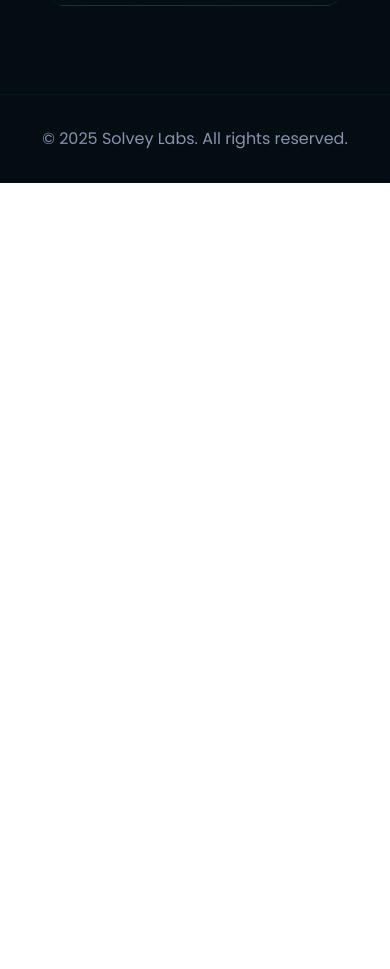
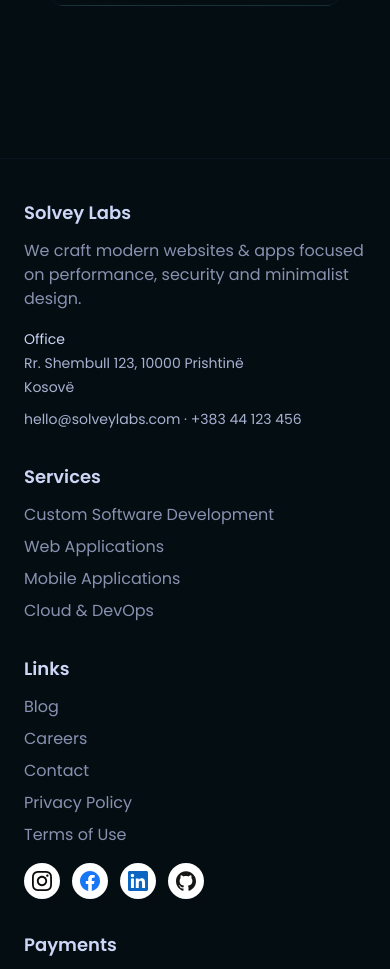
Before and after one commit to sopaclirim/solveylabs-frontend, a React (Vite) app: page / in a window 390 px wide. Shown: the part 4180-5149 px from the top of the page. Before the commit the page ends 4363 px from the top, so only its background shows below. Built offline with nearby package versions, Linux system fonts and the light colour scheme.

Commit message:
added payment and media icons - v1

```diff
--- a/package.json
+++ b/package.json
@@ -10,6 +10,7 @@
     "preview": "vite preview"
   },
   "dependencies": {
+    "@iconify/react": "^6.0.2",
     "axios": "^1.13.2",
     "country-flag-icons": "^1.5.21",
     "i18next": "^25.6.1",
--- a/src/components/Footer.jsx
+++ b/src/components/Footer.jsx
@@ -1,14 +1,129 @@
+// Footer.tsx
 import { useTranslation } from "react-i18next";
+import { Link } from "react-router-dom";
+import { Icon } from "@iconify/react";
 
-export default function Footer(){
-    const { t } = useTranslation('common');
+export default function Footer() {
+    const { t } = useTranslation("common");
+    const year = new Date().getFullYear();
+
+    const socials = [
+        { href: "https://instagram.com/solveylabs", label: "Instagram", icon: "logos:instagram-icon" },
+        { href: "https://facebook.com/solveylabs",  label: "Facebook",  icon: "logos:facebook" },
+        { href: "https://linkedin.com/company/solveylabs", label: "LinkedIn", icon: "logos:linkedin-icon" },
+        { href: "https://github.com/solveylabs",    label: "GitHub",    icon: "logos:github-icon" },
+    ];
+
+    const payments = [
+        { label: "Visa",             icon: "logos:visa" },
+        { label: "Mastercard",       icon: "logos:mastercard" },
+
+        { label: "PayPal",           icon: "logos:paypal" },
+        { label: "Stripe",           icon: "logos:stripe" },
+        { label: "Apple Pay",        icon: "logos:apple-pay" },
+        { label: "Google Pay",       icon: "logos:google-pay" },
+    ];
 
     return (
-        <footer className="border-t border-lightest-navy/20">
-        <div className="container-page py-8 text-center text-slate">
-            <p>
-            &copy; {new Date().getFullYear()} {t('brand')}. {t('footer.rights')}
-            </p>
+        <footer className="mt-16 border-t border-lightest-navy/20 bg-footer-gradient">
+        <div className="container-page py-10">
+            {/* grid 4 kolona në desktop, 1 në mobile */}
+            <div className="grid grid-cols-1 md:grid-cols-4 gap-8 text-lightest-slate">
+            {/* About / Address */}
+            <div>
+                <h3 className="text-lg font-semibold mb-3">{t("brand")}</h3>
+                <p className="text-slate mb-4">{t("footer.tagline")}</p>
+
+                <address className="not-italic text-sm leading-6 text-light-slate">
+                <div className="font-medium text-lightest-slate">{t("footer.office")}</div>
+                <div>Rr. Shembull 123, 10000 Prishtinë</div>
+                <div>Kosovë</div>
+                <div className="mt-2">
+                    <a className="hover:underline" href="mailto:hello@solveylabs.com">hello@solveylabs.com</a>{" · "}
+                    <a className="hover:underline" href="tel:+38344123456">+383 44 123 456</a>
+                </div>
+                </address>
+            </div>
+
+            {/* Services */}
+            <div>
+                <h3 className="text-lg font-semibold mb-3">{t("footer.services")}</h3>
+                <ul className="space-y-2 text-slate">
+                <li><Link to="/#sherbimet" className="hover:text-accent">{t("footer.s_custom")}</Link></li>
+                <li><Link to="/#sherbimet" className="hover:text-accent">{t("footer.s_web")}</Link></li>
+                <li><Link to="/#sherbimet" className="hover:text-accent">{t("footer.s_mobile")}</Link></li>
+                <li><Link to="/#sherbimet" className="hover:text-accent">{t("footer.s_cloud")}</Link></li>
+                </ul>
+            </div>
+
+            {/* Links & Social */}
+            <div>
+                <h3 className="text-lg font-semibold mb-3">{t("footer.links")}</h3>
+                <ul className="space-y-2 text-slate mb-4">
+                <li><Link to="/blog" className="hover:text-accent">{t("nav.blog")}</Link></li>
+                <li><Link to="/careers" className="hover:text-accent">{t("nav.careers")}</Link></li>
+                <li><Link to="/contact" className="hover:text-accent">{t("nav.contact")}</Link></li>
+                <li><a href="/legal/privacy" className="hover:text-accent">{t("footer.privacy")}</a></li>
+                <li><a href="/legal/terms" className="hover:text-accent">{t("footer.terms")}</a></li>
+                </ul>
+
+                <div className="flex items-center gap-3">
+                {socials.map(s => (
+                    <a
+                    key={s.label}
+                    href={s.href}
+                    target="_blank"
+                    rel="noopener noreferrer"
+                    aria-label={s.label}
+                    title={s.label}
+                    className="group inline-flex h-9 w-9 items-center justify-center rounded-full border border-white/15 bg-white hover:bg-white/95 transition"
+                    >
+                    <Icon icon={s.icon} width={20} height={20} />
+                    </a>
+                ))}
+                </div>
+            </div>
+
+            {/* Payments & Location */}
+            <div>
+                <h3 className="text-lg font-semibold mb-3">{t("footer.payments")}</h3>
+                <p className="text-slate text-sm mb-3">{t("footer.weAccept")}</p>
+                <div className="flex flex-wrap items-center gap-3 mb-6">
+                {payments.map(p => (
+                    <span
+                    key={p.label}
+                    title={p.label}
+                    aria-label={p.label}
+                    className="inline-flex h-9 min-w-9 items-center justify-center rounded-md border border-white/10 bg-white px-2"
+                    >
+                    <Icon icon={p.icon} width={24} height={24} />
+                    </span>
+                ))}
+                </div>
+
+                <h3 className="text-lg font-semibold mb-3">{t("footer.findUs")}</h3>
+                <div className="overflow-hidden rounded-xl border border-white/10 bg-white/5">
+                <div className="overflow-hidden rounded-xl border border-white/10 bg-white/5">
+                <div className="aspect-video">
+                    <iframe
+                    title="Solvey Labs Office"
+                    loading="lazy"
+                    referrerPolicy="no-referrer-when-downgrade"
+                    className="h-full w-full"
+                    src="https://www.google.com/maps?q=42.521924,21.119644&z=16&output=embed"
+                    />
+                </div>
+            </div>
+
+                </div>
+            </div>
+            </div>
+
+            {/* Bottom bar */}
+            <div className="mt-8 flex flex-col md:flex-row items-center justify-between gap-3 text-slate text-sm">
+                <p>&copy; {year} {t("brand")}. {t("footer.rights")}</p>
+                <p className="opacity-80">{t("footer.madeIn")}</p>
+            </div>
         </div>
         </footer>
     );
--- a/src/index.css
+++ b/src/index.css
@@ -48,6 +48,7 @@
     radial-gradient(1200px 600px at 20% 0%, #64ffda22 0%, transparent 30%),
     radial-gradient(1000px 600px at 100% 20%, #64ffda15 0%, transparent 35%);
 }
+
 
 .accent-underline { position: relative; }
 .accent-underline::after {
--- a/src/locales/de/common.json
+++ b/src/locales/de/common.json
@@ -80,31 +80,21 @@
     "blog": "Blog lesen"
   },
 
-  "footer": {
-    "rights": "Alle Rechte vorbehalten.",
-    "madeIn": "Mit Leidenschaft in Pristina gestaltet."
-  },
-
   "blog": { "title": "Blog", "empty": "Noch keine Beiträge." },
 
-  "admin": {
-    "loginTitle": "Admin-Login",
-    "invalid": "Ungültige Anmeldedaten",
-    "title": "Admin — Solvey Labs",
-    "posts": "Beiträge",
-    "applications": "Bewerbungen",
-    "contacts": "Kontakte",
-    "createPost": "Beitrag erstellen",
-    "titleLabel": "Titel",
-    "slug": "Slug",
-    "cover": "Cover-URL (optional)",
-    "content": "Inhalt",
-    "published": "Veröffentlicht",
-    "save": "Speichern",
-    "delete": "Löschen",
-    "status": "Status",
-    "approve": "Freigeben",
-    "cv": "Lebenslauf"
+  "footer": {
+    "tagline": "Wir entwickeln moderne Websites & Apps mit Fokus auf Performance, Sicherheit und minimalistisches Design.",
+    "office": "Büro",
+    "services": "Leistungen",
+    "s_custom": "Individuelle Softwareentwicklung",
+    "s_web": "Web-Applikationen",
+    "s_mobile": "Mobile Applikationen",
+    "s_cloud": "Cloud & DevOps",
+    "links": "Links",
+    "privacy": "Datenschutz",
+    "terms": "Nutzungsbedingungen",
+    "rights": "Alle Rechte vorbehalten.",
+    "madeIn": "Mit Leidenschaft in Pristina entworfen."
   },
 
   "common": { "loading": "Lädt…" }
--- a/src/locales/en/common.json
+++ b/src/locales/en/common.json
@@ -79,31 +79,24 @@
     "blog": "Read the blog"
   },
 
-  "footer": {
-    "rights": "All rights reserved.",
-    "madeIn": "Designed with passion in Prishtina."
-  },
-
   "blog": { "title": "Blog", "empty": "No posts yet." },
 
-  "admin": {
-    "loginTitle": "Admin Login",
-    "invalid": "Invalid credentials",
-    "title": "Admin — Solvey Labs",
-    "posts": "Posts",
-    "applications": "Applications",
-    "contacts": "Contacts",
-    "createPost": "Create Post",
-    "titleLabel": "Title",
-    "slug": "Slug",
-    "cover": "Cover URL (optional)",
-    "content": "Content",
-    "published": "Published",
-    "save": "Save",
-    "delete": "Delete",
-    "status": "Status",
-    "approve": "Approve",
-    "cv": "CV"
+  "footer": {
+    "tagline": "We craft modern websites & apps focused on performance, security and minimalist design.",
+    "office": "Office",
+    "services": "Services",
+    "s_custom": "Custom Software Development",
+    "s_web": "Web Applications",
+    "s_mobile": "Mobile Applications",
+    "s_cloud": "Cloud & DevOps",
+    "links": "Links",
+    "privacy": "Privacy Policy",
+    "terms": "Terms of Use",
+    "rights": "All rights reserved.",
+    "madeIn": "Designed with passion in Prishtina.",
+    "payments": "Payments",
+    "weAccept": "",
+    "findUs": ""
   },
 
   "common": { "loading": "Loading…" }
--- a/src/locales/fr/common.json
+++ b/src/locales/fr/common.json
@@ -80,32 +80,22 @@
     "blog": "Lire le blog"
   },
 
+  "blog": { "title": "Blog", "empty": "Pas encore d’articles." },
+
   "footer": {
+    "tagline": "Nous créons des sites et applications modernes axés sur la performance, la sécurité et un design minimaliste.",
+    "office": "Bureau",
+    "services": "Services",
+    "s_custom": "Développement logiciel sur mesure",
+    "s_web": "Applications Web",
+    "s_mobile": "Applications Mobile",
+    "s_cloud": "Cloud & DevOps",
+    "links": "Liens",
+    "privacy": "Confidentialité",
+    "terms": "Conditions d’utilisation",
     "rights": "Tous droits réservés.",
     "madeIn": "Conçu avec passion à Pristina."
   },
 
-  "blog": { "title": "Blog", "empty": "Pas encore d’articles." },
-
-  "admin": {
-    "loginTitle": "Connexion Admin",
-    "invalid": "Identifiants invalides",
-    "title": "Admin — Solvey Labs",
-    "posts": "Articles",
-    "applications": "Candidatures",
-    "contacts": "Contacts",
-    "createPost": "Créer un article",
-    "titleLabel": "Titre",
-    "slug": "Slug",
-    "cover": "URL de couverture (optionnel)",
-    "content": "Contenu",
-    "published": "Publié",
-    "save": "Enregistrer",
-    "delete": "Supprimer",
-    "status": "Statut",
-    "approve": "Approuver",
-    "cv": "CV"
-  },
-
   "common": { "loading": "Chargement…" }
 }
--- a/src/locales/sq/common.json
+++ b/src/locales/sq/common.json
@@ -80,32 +80,23 @@
     "blog": "Lexo blogun"
   },
 
+
+  "blog": { "title": "Blog", "empty": "Nuk ka ende postime." },
+
   "footer": {
+    "tagline": "Ndërtojmë faqe & aplikacione moderne me fokus në performancë, siguri dhe dizajn minimalist.",
+    "office": "Zyra",
+    "services": "Shërbime",
+    "s_custom": "Zhvillim softueri me porosi",
+    "s_web": "Aplikacione Web",
+    "s_mobile": "Aplikacione Mobile",
+    "s_cloud": "Cloud & DevOps",
+    "links": "Lidhje",
+    "privacy": "Privatësia",
+    "terms": "Kushtet e përdorimit",
     "rights": "Të gjitha të drejtat e rezervuara.",
     "madeIn": "Dizajnuar me pasion në Prishtinë."
   },
 
-  "blog": { "title": "Blog", "empty": "Nuk ka ende postime." },
-
-  "admin": {
-    "loginTitle": "Hyrje Admin",
-    "invalid": "Kredencialet e pasakta",
-    "title": "Admin — Solvey Labs",
-    "posts": "Postime",
-    "applications": "Aplikime",
-    "contacts": "Kontakte",
-    "createPost": "Krijo Postim",
-    "titleLabel": "Titulli",
-    "slug": "Slug",
-    "cover": "URL e kopertinës (ops.)",
-    "content": "Përmbajtja",
-    "published": "Publikuar",
-    "save": "Ruaj",
-    "delete": "Fshi",
-    "status": "Statusi",
-    "approve": "Aprovo",
-    "cv": "CV"
-  },
-
   "common": { "loading": "Duke u ngarkuar…" }
 }
```
Also changed, not shown: src/components/StatBadge.jsx (line endings or trailing spaces), 1 other file (tests, documents, lock files or other folders).
